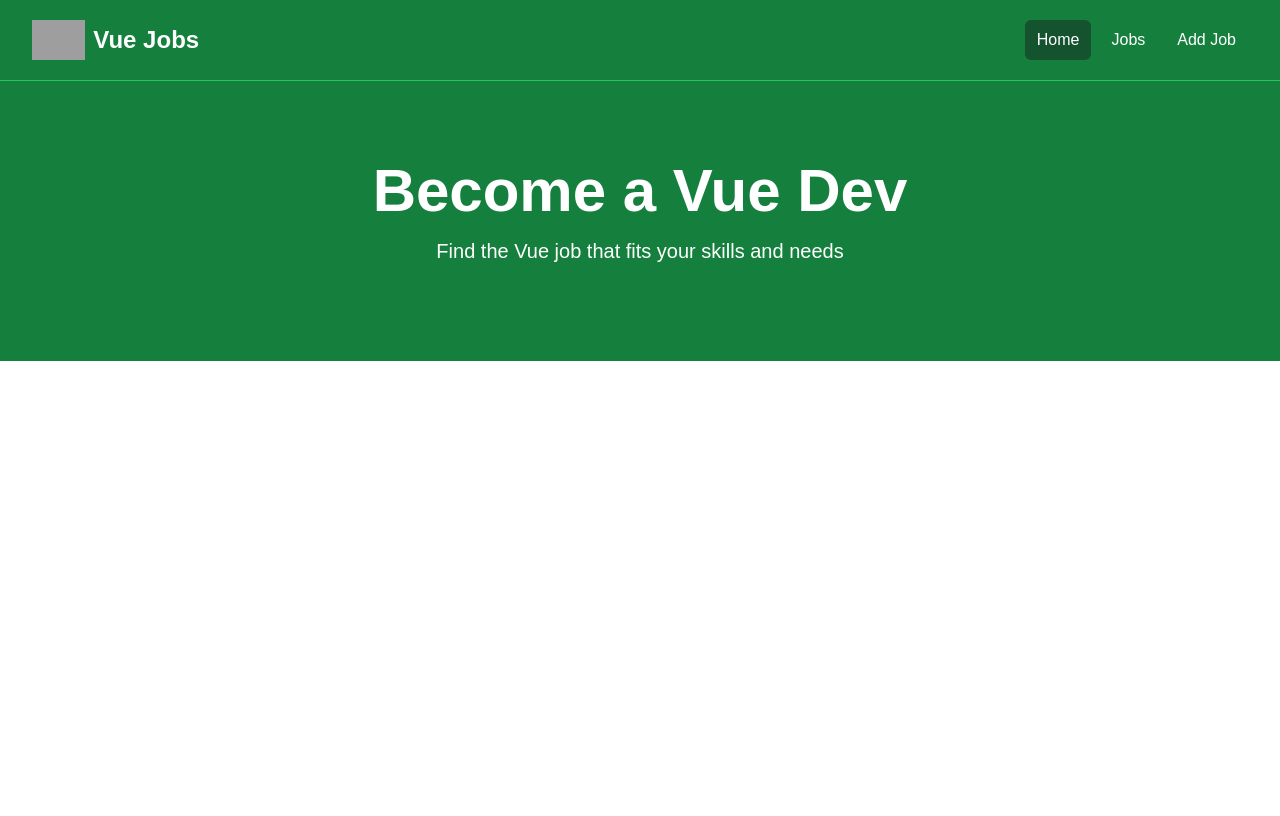
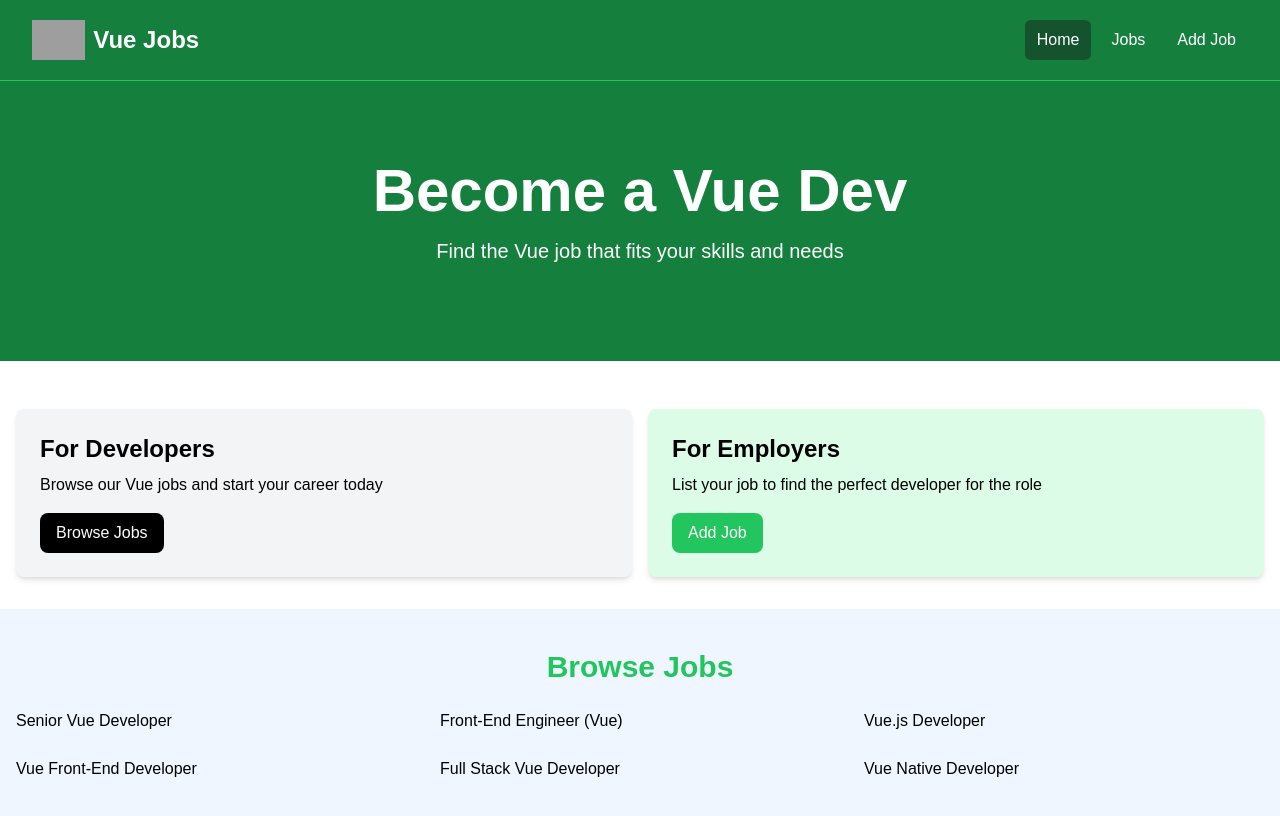
Before and after one commit to mbpxl/vue-jobs, a Vue app: page / in a window 1280 px wide. Shown: the top 816 px of the page. Built offline with nearby package versions, Linux system fonts and the light colour scheme; grey boxes are pictures that could not be loaded.

Commit message:
feature(JobListing.vue) add simple JSON fetch component

```diff
--- a/src/App.vue
+++ b/src/App.vue
@@ -1,9 +1,13 @@
 <script setup>
-  import Navbar from './components/Navbar.vue';
-  import Hero from './components/Hero.vue';
+import Navbar from './components/Navbar.vue';
+import Hero from './components/Hero.vue';
+import HomeCards from './components/HomeCards.vue';
+import JobListings from './components/JobListings.vue';
 </script>
 
 <template>
-  <Navbar/>
-  <Hero/>
+  <Navbar />
+  <Hero />
+  <HomeCards />
+  <JobListings />
 </template>
--- /dev/null
+++ b/src/components/Card.vue
@@ -0,0 +1,14 @@
+<template>
+  <div :class="`${bg} p-6 rounded-lg shadow-md`">
+    <slot></slot>
+  </div>
+</template>
+
+<script setup>
+defineProps({
+  bg: {
+    type: String,
+    default: "bg-gray-100",
+  }
+});
+</script>
--- /dev/null
+++ b/src/components/HomeCards.vue
@@ -0,0 +1,30 @@
+<template>
+  <section class="py-4">
+    <div class="container-xl lg:container m-auto">
+      <div class="grid grid-cols-1 md:grid-cols-2 gap-4 p-4 rounded-lg">
+        <Card>
+          <h2 class="text-2xl font-bold">For Developers</h2>
+          <p class="mt-2 mb-4">
+            Browse our Vue jobs and start your career today
+          </p>
+          <a href="jobs.html" class="inline-block bg-black text-white rounded-lg px-4 py-2 hover:bg-gray-700">
+            Browse Jobs
+          </a>
+        </Card>
+        <Card bg="bg-green-100">
+          <h2 class="text-2xl font-bold">For Employers</h2>
+          <p class="mt-2 mb-4">
+            List your job to find the perfect developer for the role
+          </p>
+          <a href="add-job.html" class="inline-block bg-green-500 text-white rounded-lg px-4 py-2 hover:bg-green-600">
+            Add Job
+          </a>
+        </Card>
+      </div>
+    </div>
+  </section>
+</template>
+
+<script setup>
+import Card from "@/components/Card.vue"
+</script>
--- /dev/null
+++ b/src/components/JobListings.vue
@@ -0,0 +1,21 @@
+<template>
+  <section class="bg-blue-50 px-4 py-10">
+    <div class="container-xl lg:container m-auto">
+      <h2 class="text-3xl font-bold text-green-500 mb-6 text-center">
+        Browse Jobs
+      </h2>
+      <div class="grid grid-cols-1 md:grid-cols-3 gap-6">
+        <div v-for="job in jobs" :key="job.id">
+          {{ job.title }}
+        </div>
+      </div>
+    </div>
+  </section>
+</template>
+
+<script setup>
+import jobData from "@/data/jobs.json"
+import { ref } from 'vue'
+
+const jobs = ref(jobData);
+</script>
--- /dev/null
+++ b/src/data/jobs.json
@@ -0,0 +1,86 @@
+[
+  {
+    "id": 1,
+    "title": "Senior Vue Developer",
+    "type": "Full-Time",
+    "description": "We are seeking a talented Front-End Developer to join our team in Boston, MA. The ideal candidate will have strong skills in HTML, CSS, and JavaScript, with experience working with modern JavaScript frameworks such as Vue or Angular.",
+    "location": "Boston, MA",
+    "salary": "$70K - $80K",
+    "company": {
+      "name": "NewTek Solutions",
+      "description": "NewTek Solutions is a leading technology company specializing in web development and digital solutions. We pride ourselves on delivering high-quality products and services to our clients while fostering a collaborative and innovative work environment.",
+      "contactEmail": "contact@teksolutions.com",
+      "contactPhone": "555-555-5555"
+    }
+  },
+  {
+    "id": 2,
+    "title": "Front-End Engineer (Vue)",
+    "type": "Full-Time",
+    "description": "Join our team as a Front-End Developer in sunny Miami, FL. We are looking for a motivated individual with a passion for crafting beautiful and responsive web applications. Experience with UI/UX design principles and a strong attention to detail are highly desirable.",
+    "location": "Miami, FL",
+    "salary": "$70K - $80K",
+    "company": {
+      "name": "Veneer Solutions",
+      "description": "Veneer Solutions is a creative agency specializing in digital design and development. Our team is dedicated to pushing the boundaries of creativity and innovation to deliver exceptional results for our clients.",
+      "contactEmail": "contact@loremipsum.com",
+      "contactPhone": "555-555-5555"
+    }
+  },
+  {
+    "id": 3,
+    "title": "Vue.js Developer",
+    "type": "Full-Time",
+    "description": "Are you passionate about front-end development? Join our team in vibrant Brooklyn, NY, and work on exciting projects that make a difference. We offer competitive compensation and a collaborative work environment where your ideas are valued.",
+    "location": "Brooklyn, NY",
+    "salary": "$70K - $80K",
+    "company": {
+      "name": "Dolor Cloud",
+      "description": "Dolor Cloud is a leading technology company specializing in digital solutions for businesses of all sizes. With a focus on innovation and customer satisfaction, we are committed to delivering cutting-edge products and services.",
+      "contactEmail": "contact@dolorsitamet.com",
+      "contactPhone": "555-555-5555"
+    }
+  },
+  {
+    "id": 4,
+    "title": "Vue Front-End Developer",
+    "type": "Part-Time",
+    "description": "Join our team as a Part-Time Front-End Developer in beautiful Pheonix, AZ. We are looking for a self-motivated individual with a passion for creating engaging user experiences. This position offers flexible hours and the opportunity to work remotely.",
+    "location": "Pheonix, AZ",
+    "salary": "$60K - $70K",
+    "company": {
+      "name": "Alpha Elite",
+      "description": "Alpha Elite is a dynamic startup specializing in digital marketing and web development. We are committed to fostering a diverse and inclusive workplace where creativity and innovation thrive.",
+      "contactEmail": "contact@adipisicingelit.com",
+      "contactPhone": "555-555-5555"
+    }
+  },
+  {
+    "id": 5,
+    "title": "Full Stack Vue Developer",
+    "type": "Full-Time",
+    "description": "Exciting opportunity for a Full-Time Front-End Developer in bustling Atlanta, GA. We are seeking a talented individual with a passion for building elegant and scalable web applications. Join our team and make an impact!",
+    "location": "Atlanta, GA",
+    "salary": "$90K - $100K",
+    "company": {
+      "name": "Browning Technologies",
+      "description": "Browning Technologies is a rapidly growing technology company specializing in e-commerce solutions. We offer a dynamic and collaborative work environment where employees are encouraged to think creatively and innovate.",
+      "contactEmail": "contact@consecteturadipisicing.com",
+      "contactPhone": "555-555-5555"
+    }
+  },
+  {
+    "id": 6,
+    "title": "Vue Native Developer",
+    "type": "Full-Time",
+    "description": "Join our team as a Front-End Developer in beautiful Portland, OR. We are looking for a skilled and enthusiastic individual to help us create innovative web solutions. Competitive salary and great benefits package available.",
+    "location": "Portland, OR",
+    "salary": "$100K - $110K",
+    "company": {
+      "name": "Port Solutions INC",
+      "description": "Port Solutions is a leading technology company specializing in software development and digital marketing. We are committed to providing our clients with cutting-edge solutions and our employees with a supportive and rewarding work environment.",
+      "contactEmail": "contact@ipsumlorem.com",
+      "contactPhone": "555-555-5555"
+    }
+  }
+]
--- a/src/fetching.vue
+++ /dev/null
@@ -1,65 +0,0 @@
-<template>
-  <div class="header">
-    <h1>{{ name }}</h1>
-  </div>
-
-  <div class="status">
-    <h2 v-if="status === 'Active'">User is active</h2>
-    <h2 v-else>User is inactive</h2>
-    <button @click="changeTitle">Change title</button>
-  </div>
-
-  <div class="task">
-    <ul>
-      <li v-for="(task, index) in tasks">
-        <span>{{ task }}</span>
-        <button @click="deleteTask(index)">x</button>
-      </li>
-    </ul>
-
-    <form @submit.prevent="addTask">
-      <label for="newTask">Add task</label>
-      <input type="text" id="newTask" name="newTask" v-model="newTask">
-      <button type="submit">Add new task</button>
-    </form>
-  </div>
-</template>
-
-
-<script setup>
-import {onMounted, ref} from 'vue'
-
-  const name = ref("Page name");
-  const status = ref("Active");
-  const tasks = ref(["Task-1", "Task-2", "Task-3"]);
-  const newTask = ref("");
-
-  onMounted(async () => {
-    try {
-      const response = await fetch("https://jsonplaceholder.typicode.com/todos");
-    const data = await response.json();
-    tasks.value = data.map(task => task.title);
-    } catch (error) {
-      console.error("Error in fetching todos");
-    }
-  });
-
-  const changeTitle = () => {
-    if (status.value === "Active") {
-      status.value = "Inactive";
-    } else {
-      status.value = "Active";
-    }
-  }
-
-  const addTask = () => {
-    if (newTask.value.trim() !== "") {
-      tasks.value.push(newTask.value);
-      newTask.value = ""
-    }
-  }
-
-  const deleteTask = (index) => {
-    tasks.value.splice(index, 1);
-  }
-</script>
```
